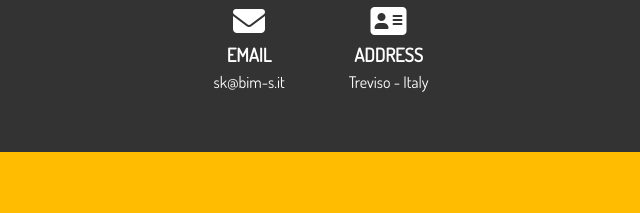
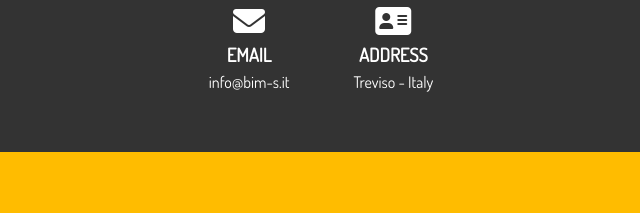
Before and after one commit to code4builder/PortfolioWebsite, a website: page dist/contact.html in a window 1280 px wide. Shown: the part 794-1007 px from the top of the page, 319-959 px from the left. Drawn offline with Linux system fonts and the light colour scheme.

Commit message:
modify email address

```diff
--- a/dist/contact.html
+++ b/dist/contact.html
@@ -59,7 +59,7 @@
                 <div class="contact-item">
                     <i class="fas fa-envelope fa-2x"></i>
                     <h3>Email</h3>
-                    <p>sk@bim-s.it</p>
+                    <p>info@bim-s.it</p>
                 </div>
                 <div class="contact-item">
                     <i class="fas fa-address-card fa-2x"></i>
```
Also changed, not shown: 1 other file.
